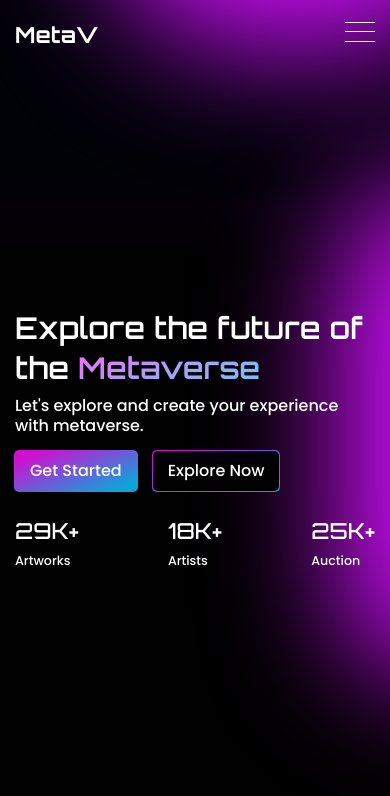
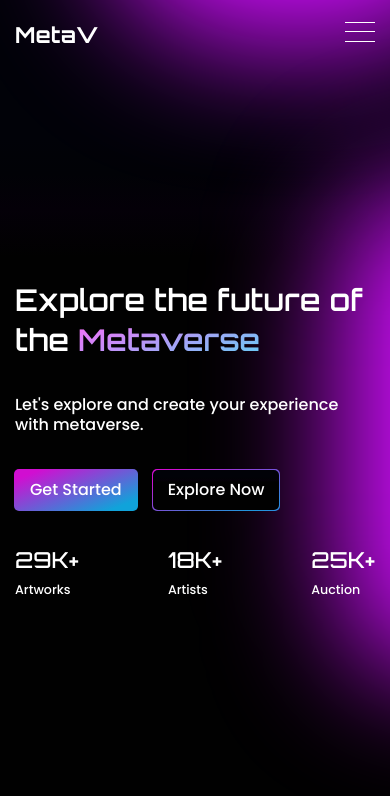
Before and after one commit to Flaer6/MetaV, a Svelte app: page / in a window 390 px wide. Shown: the top 796 px of the page. Built offline with nearby package versions, Linux system fonts and the light colour scheme.

Commit message:
fixed mobile

```diff
--- a/src/components/screens/home/sections/Main.svelte
+++ b/src/components/screens/home/sections/Main.svelte
@@ -15,7 +15,7 @@
 				Explore the future of the <span>Metaverse</span>
 			</h1>
 			<p
-				class="text-[20px] pt-[18px] max-w-[500px] max-md:text-[18px] max-md:pt-[15px] max-[455px]:pt-[8px] max-[455px]:text-[16px] max-[455px]:leading-[20px]"
+				class="text-[20px] pt-[18px] max-w-[500px] max-md:text-[18px] max-md:pt-[15px] max-[455px]:pt-[35px] max-[455px]:text-[16px] max-[455px]:leading-[20px]"
 			>
 				Let's explore and create your experience with metaverse.
 			</p>
--- a/src/components/screens/home/start/GetStarted.svelte
+++ b/src/components/screens/home/start/GetStarted.svelte
@@ -4,7 +4,7 @@
 </script>
 
 <div
-	class="flex items-center gap-[16px] pt-[49px] max-lg:pt-[40px] max-md:pt-[27px] max-[455px]:pt-[15px]"
+	class="flex items-center gap-[16px] pt-[49px] max-lg:pt-[40px] max-md:pt-[27px] max-[455px]:pt-[35px]"
 >
 	<Started
 		className="py-[12px] px-[29px] max-md:py-[9px] max-md:px-[20px] max-[455px]:px-[15px] max-[455px]:py-[5px]"
--- a/src/components/screens/home/state/State.svelte
+++ b/src/components/screens/home/state/State.svelte
@@ -27,7 +27,7 @@
 </script>
 
 <div
-	class="pt-[40px] flex items-center gap-[68px] max-md:pt-[30px] max-[455px]:pt-[25px] max-[455px]:justify-between max-[455px]:gap-1"
+	class="pt-[40px] flex items-center gap-[68px] max-md:pt-[30px] max-[455px]:pt-[35px] max-[455px]:justify-between max-[455px]:gap-1"
 >
 	{#each states as state, index}
 		<dl class="">
```
